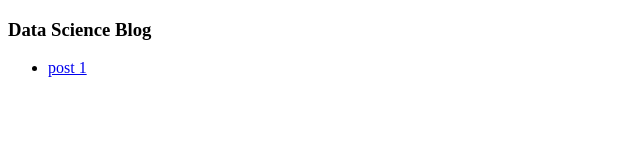
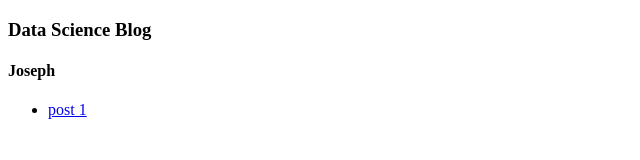
Before and after one commit to chousemath/data, a plain HTML site: page index.html in a window 1280 px wide. Shown: the whole page, without its empty margins (0-640 px from the left). Drawn offline with Linux system fonts and the light colour scheme.

```diff
--- a/index.html
+++ b/index.html
@@ -17,6 +17,7 @@
 
 <body>
   <h3>Data Science Blog</h3>
+  <h4>Joseph</h4>
   <ul>
     <li ><a href="http://jochoi.com/datascience/posts/1">post 1</a></li>
   </ul>
```
Also changed, not shown: 1 other file.
